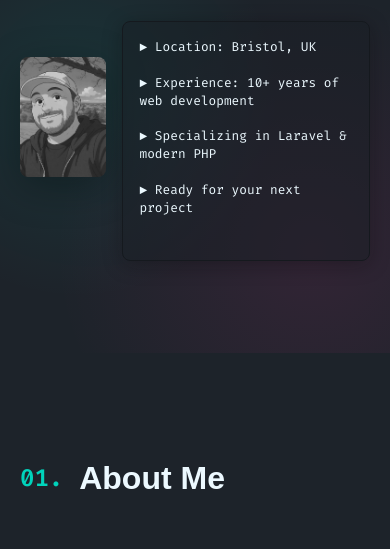
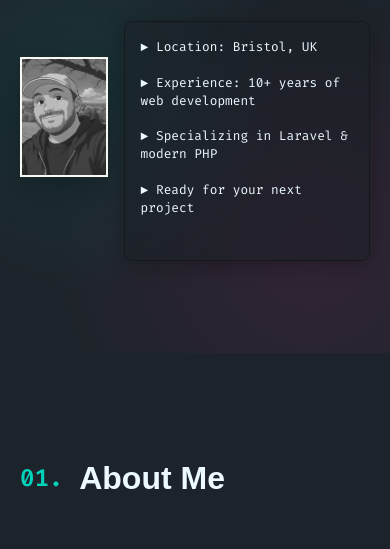
Before and after one commit to MisterSammy/MisterSammy.github.io, a plain HTML site: page index.html in a window 390 px wide. Shown: the part 272-821 px from the top of the page. Drawn offline with Linux system fonts and the light colour scheme; a web font is replaced by a local one.

Commit message:
profile image styling

```diff
--- a/styles.css
+++ b/styles.css
@@ -378,7 +378,7 @@ img[loading="lazy"] {
     max-height: 500px;
     width: auto;
     object-fit: cover;
-    border-radius: 8px;
+    border: 2px solid #f8f8f2;
     box-shadow: 0 10px 40px rgba(0, 0, 0, 0.3);
 }
 
@@ -1164,6 +1164,7 @@ img[loading="lazy"] {
         height: 25vh;
         max-height: 150px;
         width: auto;
+        border: 2px solid #f8f8f2;
     }
 
     .hero-title {
@@ -1222,6 +1223,7 @@ img[loading="lazy"] {
     .profile-image {
         height: 20vh;
         max-height: 120px;
+        border: 2px solid #f8f8f2;
     }
 
     .hero-title {
```
